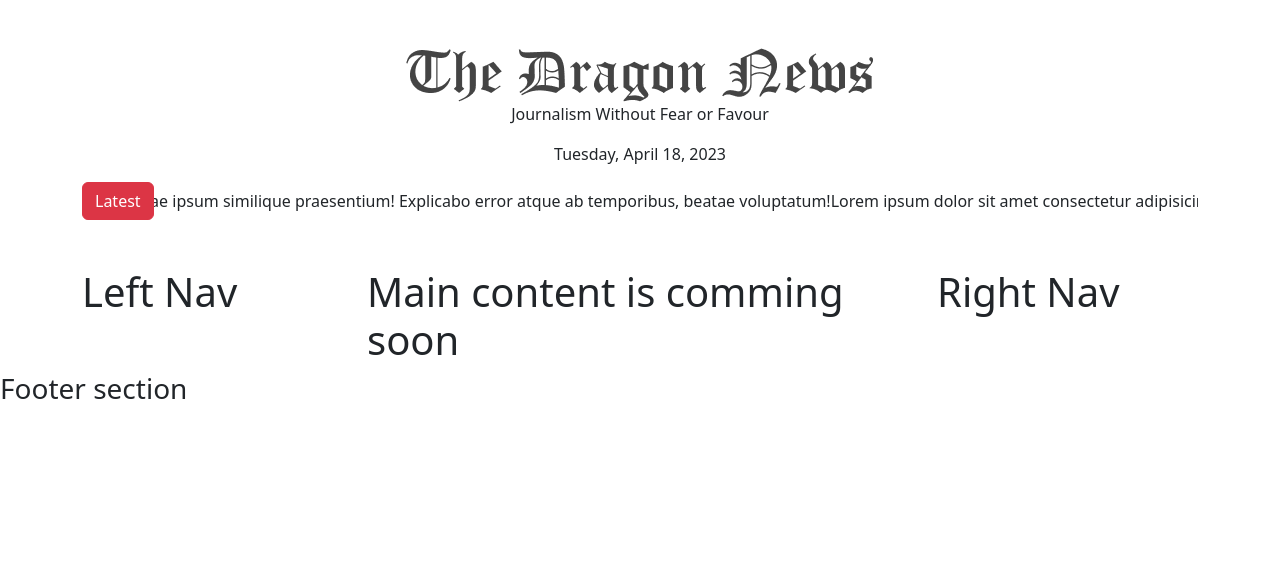
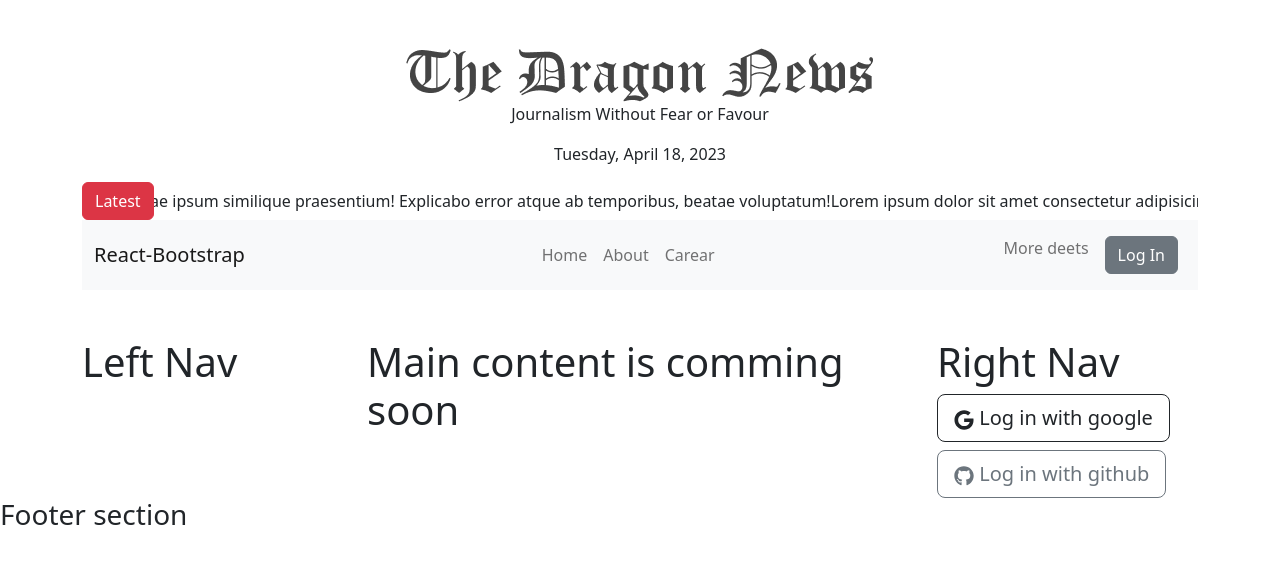
Before and after one commit to webashraf/dragon-news-auth-practice-project, a React (Vite) app: page / in a window 1280 px wide. Shown: the top 564 px of the page. Built offline with nearby package versions, Linux system fonts and the light colour scheme.

Commit message:
add google and github button

```diff
--- a/package.json
+++ b/package.json
@@ -16,6 +16,7 @@
     "react": "^18.2.0",
     "react-bootstrap": "^2.7.4",
     "react-dom": "^18.2.0",
+    "react-icons": "^4.8.0",
     "react-router-dom": "^6.10.0",
     "sort-by": "^0.0.2"
   },
--- a/src/PAGES/SHARED/Header/Header.jsx
+++ b/src/PAGES/SHARED/Header/Header.jsx
@@ -1,8 +1,12 @@
 import moment from 'moment';
 import React from 'react';
+import { Button, Container } from 'react-bootstrap';
+import Nav from 'react-bootstrap/Nav';
+import NavDropdown from 'react-bootstrap/NavDropdown';
+import Navbar from 'react-bootstrap/Navbar';
 import Marquee from "react-fast-marquee";
 import logo from '../../../assets/logo.png';
-import { Container } from 'react-bootstrap';
+
 
 
 const Header = () => {
@@ -17,6 +21,26 @@ const Header = () => {
                     <Marquee speed={100} pauseOnHover={true}>Lorem ipsum dolor sit amet consectetur adipisicing elit. Dolore recusandae ipsum similique praesentium! Explicabo error atque ab temporibus, beatae voluptatum!</Marquee>
                 </div>
             </div>
+            <div>
+                <Navbar collapseOnSelect expand="lg" bg="light" variant="light">
+                    <Container>
+                        <Navbar.Brand href="#home">React-Bootstrap</Navbar.Brand>
+                        <Navbar.Toggle aria-controls="responsive-navbar-nav" />
+                        <Navbar.Collapse id="responsive-navbar-nav">
+                            <Nav className="mx-auto">
+                                <Nav.Link href="#features">Home</Nav.Link>
+                                <Nav.Link href="#pricing">About</Nav.Link>
+                                <Nav.Link href="#pricing">Carear</Nav.Link>
+                            </Nav>
+                            <Nav>
+                                <Nav.Link href="#deets">More deets</Nav.Link>
+                                <Nav.Link eventKey={2} href="#memes">
+                                <Button variant="secondary">Log In</Button>                                </Nav.Link>
+                            </Nav>
+                        </Navbar.Collapse>
+                    </Container>
+                </Navbar>
+            </div>
         </Container>
     );
 };
--- a/src/PAGES/SHARED/RightNav/RightNav.jsx
+++ b/src/PAGES/SHARED/RightNav/RightNav.jsx
@@ -1,9 +1,13 @@
 import React from 'react';
+import { Button } from 'react-bootstrap';
+import { FaGithub, FaGoogle } from 'react-icons/fa';
 
 const RightNav = () => {
     return (
         <div>
             <h1>Right Nav</h1>
+            <Button className='mb-2' variant="outline-dark" size="lg">  <FaGoogle /> Log in with google</Button>
+            <Button variant="outline-secondary" size="lg"><FaGithub /> Log in with github</Button>
         </div>
     );
 };
```
Also changed, not shown: 1 other file (tests, documents, lock files or other folders).
